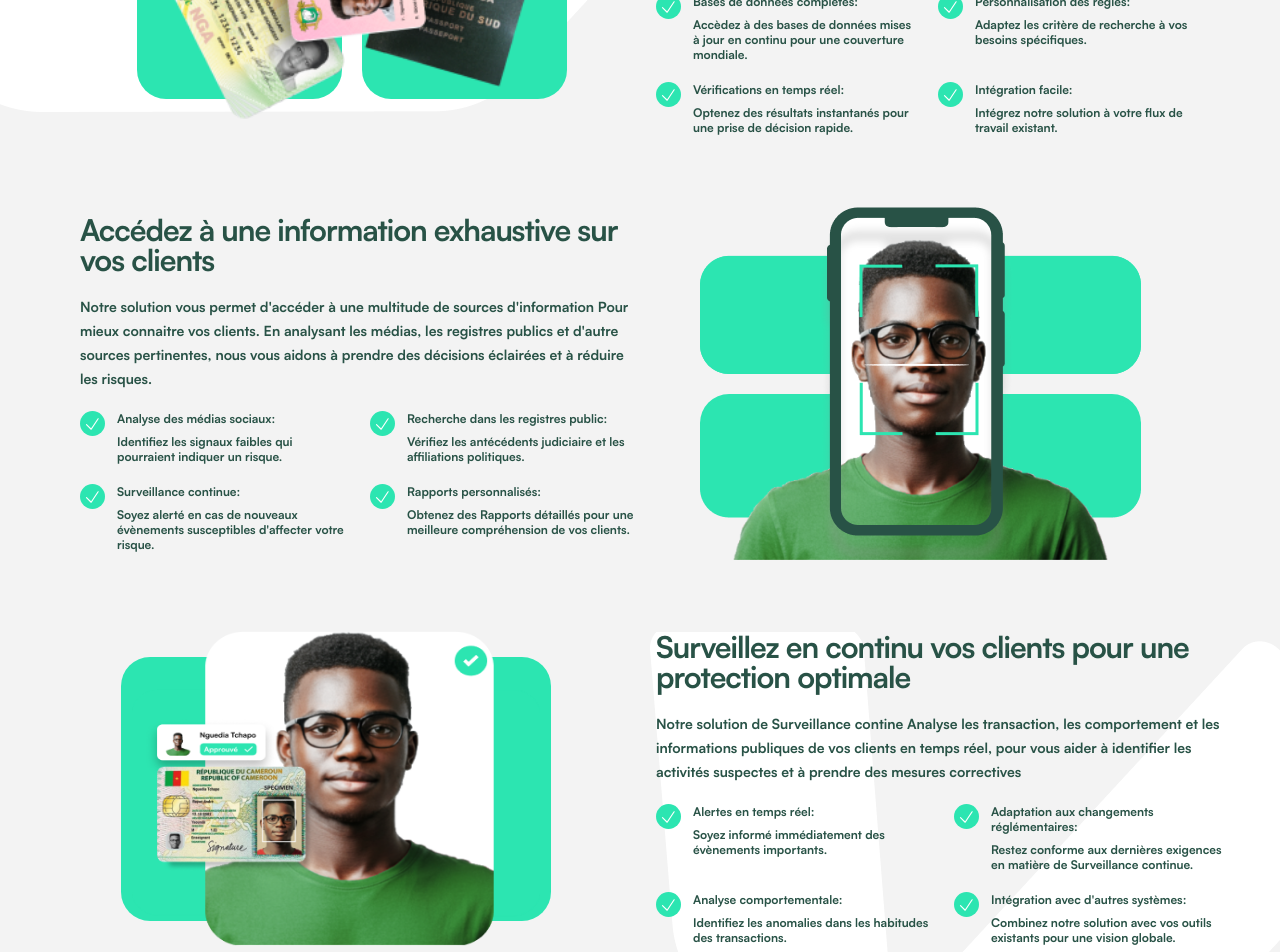
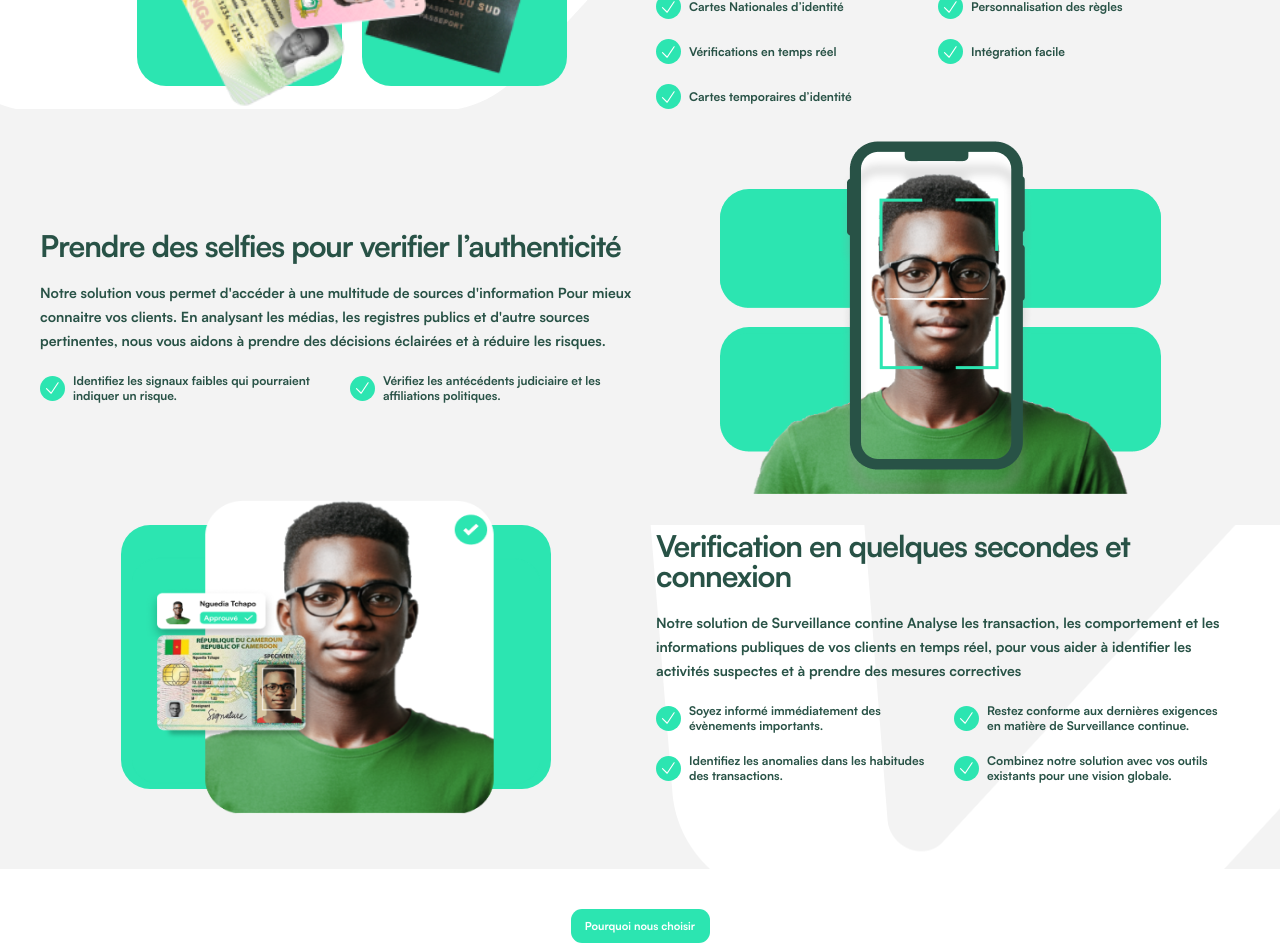
Before and after one commit to chrisvaldes/sekure, a React (Create React App) app: page /customer in a window 1280 px wide. Shown: the part 1220-2172 px from the top of the page. Built offline with nearby package versions, Linux system fonts and the light colour scheme.

Commit message:
responsif-mobile

```diff
--- a/src/Components/SmallCheckCircle.jsx
+++ b/src/Components/SmallCheckCircle.jsx
@@ -1,14 +1,17 @@
 import React from 'react'
 
-export default function SmallCheckCircle() {
+export default function SmallCheckCircle({ title }) {
     return (
-        <div>
+
+        <div className="flex items-center justify-center gap-x-2">
             <div className='small-check-circle flex items-center justify-center rounded-full'>
-
                 <svg xmlns="http://www.w3.org/2000/svg" fill="none" viewBox="0 0 24 24" strokeWidth={1.5} stroke="currentColor" className="size-6">
                     <path strokeLinecap="round" strokeLinejoin="round" d="m4.5 12.75 6 6 9-13.5" />
                 </svg>
             </div>
+            <div className="screening-grid-title">
+                {title}
+            </div>
         </div>
     )
 }
--- a/src/Pages/Customer/Customer.jsx
+++ b/src/Pages/Customer/Customer.jsx
@@ -274,8 +274,7 @@ export default function Customer() {
             <div className="order-1 lg:order-2 flex flex-col items-center gap-y-5 w-full">
               <div className="">
                 <div className="screening-horiz-vert-title">
-                  Protégez votre entreprise contre les
-                  risques liés aux PEP et aux sanctions
+                  Prendre des photos de vos pièces d’identité
                 </div>
                 <div className="screening-horiz-vert-content py-5">
                   Notre solution de screening des PEP et des sanction vour permet de vérifier si
@@ -284,47 +283,31 @@ export default function Customer() {
                   protégez contre les amendes et les dommages réputationnels.
                 </div>
                 <div className='w-full'>
-                  <div class="w-full grid grid-cols-1 sm:grid-cols-1 md:grid-cols-2 lg:grid-cols-2 items-start justify-start gap-5">
-                    <div className="flex gap-3">
-                      <SmallCheckCircle />
-                      <div className='flex flex-col'>
-                        <p className='screening-grid-title pb-2'>Bases de données complètes:</p>
-                        <p className='screening-grid-content'>
-                          Accèdez à des bases de données mises à
-                          jour en continu pour une couverture
-                          mondiale.
-                        </p>
+                  <div class="w-full grid grid-cols-2 items-start justify-start gap-5">
+                    <div className="flex items-center gap-3">
+                      <SmallCheckCircle
+                        title="Cartes Nationales d’identité"
+                      />
                     </div>
+                    <div className="flex items-center gap-3">
+                      <SmallCheckCircle
+                        title="Personnalisation des règles"
+                      />
                     </div>
-                    <div className="flex gap-3">
-                      <SmallCheckCircle />
-                      <div className='flex flex-col'>
-                        <p className='screening-grid-title pb-2'>Personnalisation des règles:</p>
-                        <p className='screening-grid-content'>
-                          Adaptez les critère de recherche à vos
-                          besoins spécifiques.
-                        </p>
+                    <div className="flex items-center gap-3">
+                      <SmallCheckCircle
+                        title="Vérifications en temps réel"
+                      />
                     </div>
+                    <div className="flex items-center gap-3">
+                      <SmallCheckCircle
+                        title="Intégration facile"
+                      />
                     </div>
-                    <div className="flex gap-3 ">
-                      <SmallCheckCircle />
-                      <div className='flex flex-col'>
-                        <p className='screening-grid-title pb-2'>Vérifications en temps réel:</p>
-                        <p className='screening-grid-content'>
-                          Optenez des résultats instantanés pour une
-                          prise de décision rapide.
-                        </p>
-                      </div>
-                    </div>
-                    <div className="flex gap-3 ">
-                      <SmallCheckCircle />
-                      <div className='flex flex-col'>
-                        <p className='screening-grid-title pb-2'>Intégration facile:</p>
-                        <p className='screening-grid-content'>
-                          Intégrez notre solution à votre flux de travail
-                          existant.
-                        </p>
-                      </div>
+                    <div className="flex items-center gap-3">
+                      <SmallCheckCircle
+                        title="Cartes temporaires d’identité"
+                      />
                     </div>
                   </div>
                 </div>
@@ -336,12 +319,11 @@ export default function Customer() {
 
         {/* start section girl */}
         <section>
-          <div className='group-card-vert grid grid-cols-1 items-center justify-center md:grid-cols-1 lg:grid-cols-2 gap-y-10 p-20'>
+          <div className='group-card-vert grid grid-cols-1 items-center justify-center md:grid-cols-1 lg:grid-cols-2 gap-y-10 py-20 px-10'>
             <div className="flex flex-col items-center gap-y-5">
               <div className="">
                 <div className="screening-horiz-vert-title">
-                  Accédez à une information exhaustive
-                  sur vos clients
+                  Prendre des selfies pour verifier l’authenticité
                 </div>
                 <div className="screening-horiz-vert-content py-5">
                   Notre solution vous permet d'accéder à une multitude de sources d'information
@@ -351,45 +333,17 @@ export default function Customer() {
                 </div>
                 <div className='w-full'>
                   <div class="w-full grid grid-cols-1 sm:grid-cols-1 md:grid-cols-2 lg:grid-cols-2 items-start justify-start gap-5">
-                    <div className="flex gap-3">
-                      <SmallCheckCircle />
-                      <div className='flex flex-col'>
-                        <p className='screening-grid-title pb-2'>Analyse des médias sociaux:</p>
-                        <p className='screening-grid-content'>
-                          Identifiez les signaux faibles qui
-                          pourraient indiquer un risque.
-                        </p>
+                    <div className="flex items-center gap-3">
+                      <SmallCheckCircle
+                        title="Identifiez les signaux faibles qui
+                          pourraient indiquer un risque."
+                      />
                     </div>
-                    </div>
-                    <div className="flex gap-3">
-                      <SmallCheckCircle />
-                      <div className='flex flex-col'>
-                        <p className='screening-grid-title pb-2'>Recherche dans les registres public:</p>
-                        <p className='screening-grid-content'>
-                          Vérifiez les antécédents judiciaire et les
-                          affiliations politiques.
-                        </p>
-                      </div>
-                    </div>
-                    <div className="flex gap-3 ">
-                      <SmallCheckCircle />
-                      <div className='flex flex-col'>
-                        <p className='screening-grid-title pb-2'>Surveillance continue:</p>
-                        <p className='screening-grid-content'>
-                          Soyez alerté en cas de nouveaux évènements
-                          susceptibles d'affecter votre risque.
-                        </p>
-                      </div>
-                    </div>
-                    <div className="flex gap-3 ">
-                      <SmallCheckCircle />
-                      <div className='flex flex-col'>
-                        <p className='screening-grid-title pb-2'>Rapports personnalisés:</p>
-                        <p className='screening-grid-content'>
-                          Obtenez des Rapports détaillés pour une
-                          meilleure compréhension de vos clients.
-                        </p>
-                      </div>
+                    <div className="flex items-center gap-3">
+                      <SmallCheckCircle
+                        title="Vérifiez les antécédents judiciaire et les
+                          affiliations politiques."
+                      />
                     </div>
                   </div>
                 </div>
@@ -436,8 +390,7 @@ export default function Customer() {
             <div className="order-1 lg:order-2 group-card-horiz-content flex flex-col items-center gap-y-5">
               <div className="">
                 <div className="screening-horiz-vert-title">
-                  Surveillez en continu vos clients
-                  pour une protection optimale
+                Verification en quelques secondes et connexion
                 </div>
                 <div className="screening-horiz-vert-content py-5">
                   Notre solution de Surveillance contine Analyse les transaction, les
@@ -446,45 +399,29 @@ export default function Customer() {
                 </div>
                 <div className='w-full'>
                   <div class="w-full grid grid-cols-1 sm:grid-cols-1 md:grid-cols-2 lg:grid-cols-2 items-start justify-start gap-5">
-                    <div className="flex gap-3">
-                      <SmallCheckCircle />
-                      <div className='flex flex-col'>
-                        <p className='screening-grid-title pb-2'>Alertes en temps réel:</p>
-                        <p className='screening-grid-content'>
-                          Soyez informé immédiatement des évènements
-                          importants.
-                        </p>
+                    <div className="flex items-center gap-3">
+                      <SmallCheckCircle
+                        title="Soyez informé immédiatement des évènements
+                          importants."
+                      />
                     </div>
+                    <div className="flex items-center gap-3">
+                      <SmallCheckCircle
+                        title="Restez conforme aux dernières exigences en
+                          matière de Surveillance continue."
+                      />
                     </div>
-                    <div className="flex gap-3">
-                      <SmallCheckCircle />
-                      <div className='flex flex-col'>
-                        <p className='screening-grid-title pb-2'>Adaptation aux changements réglémentaires:</p>
-                        <p className='screening-grid-content'>
-                          Restez conforme aux dernières exigences en
-                          matière de Surveillance continue.
-                        </p>
+                    <div className="flex items-center gap-3">
+                      <SmallCheckCircle
+                        title="Identifiez les anomalies dans les habitudes
+                          des transactions."
+                      />
                     </div>
-                    </div>
-                    <div className="flex gap-3 ">
-                      <SmallCheckCircle />
-                      <div className='flex flex-col'>
-                        <p className='screening-grid-title pb-2'>Analyse comportementale:</p>
-                        <p className='screening-grid-content'>
-                          Identifiez les anomalies dans les habitudes
-                          des transactions.
-                        </p>
-                      </div>
-                    </div>
-                    <div className="flex gap-3 ">
-                      <SmallCheckCircle />
-                      <div className='flex flex-col'>
-                        <p className='screening-grid-title pb-2'>Intégration avec d'autres systèmes:</p>
-                        <p className='screening-grid-content'>
-                          Combinez notre solution avec vos outils
-                          existants pour une vision globale.
-                        </p>
-                      </div>
+                    <div className="flex items-center gap-3">
+                      <SmallCheckCircle
+                        title="Combinez notre solution avec vos outils
+                          existants pour une vision globale."
+                      />
                     </div>
                   </div>
                 </div>
```
Lines whose indentation alone changed are shown as unchanged.
